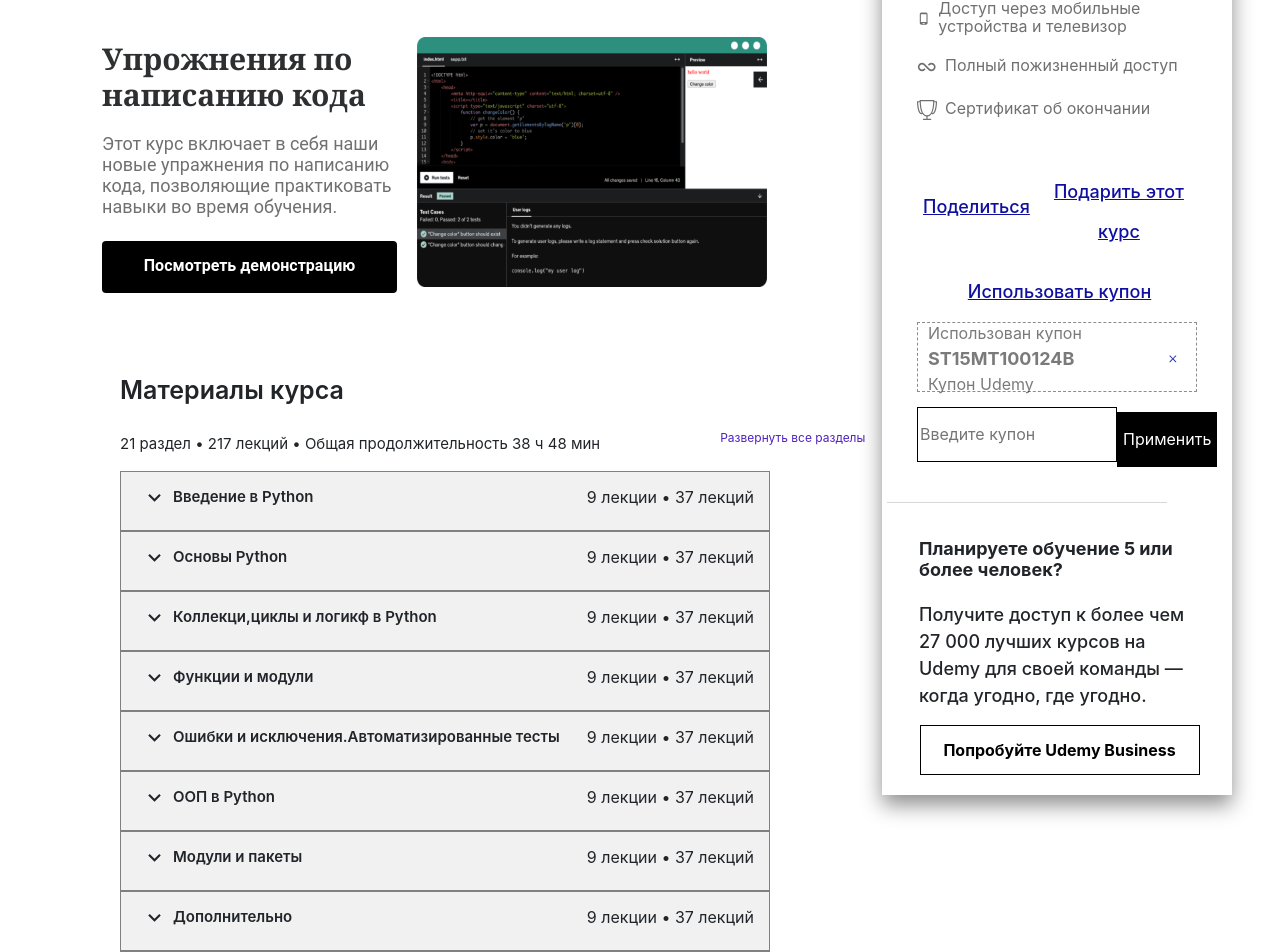
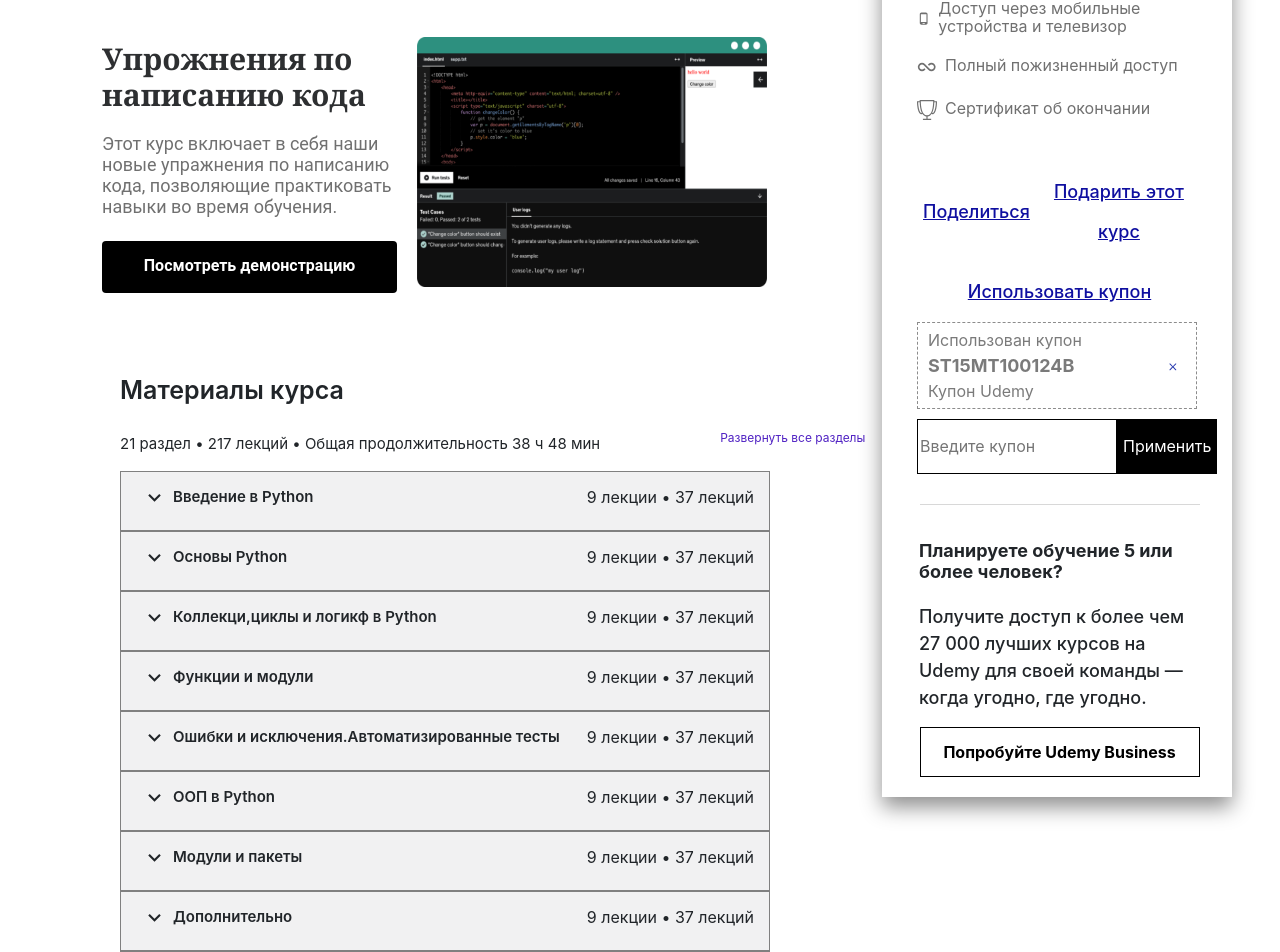
Before and after one commit to okurmenpro/bilim-ordo-frontend, a React (Create React App) app: page /course in a window 1280 px wide. Shown: the part 951-1903 px from the top of the page. Built offline with nearby package versions, Linux system fonts and the light colour scheme.

Commit message:
fix course coupon

```diff
--- a/src/components/Sidebar/Sidebar.css
+++ b/src/components/Sidebar/Sidebar.css
@@ -202,7 +202,6 @@ p {
     color: rgb(15, 15, 160);
     text-decoration: underline;
     line-height: 40px;
-    margin-bottom: 10px;
     border: none;
 }
 
@@ -227,7 +226,6 @@ span {
 
 .used_coupon {
     width: 280px;
-    height: 70px;
     border: 1px dashed rgba(0, 0, 0, 0.448);
     display: flex;
     justify-content: space-between;
@@ -242,9 +240,11 @@ span {
     text-align: start;
     color: rgba(0, 0, 0, 0.523);
     cursor: pointer none;
+    margin: 0;
 }
 
 .used_coupon p a {
+    margin: 0;
     font-size: 18px;
     font-weight: 700;
     color: rgba(0, 0, 0, 0.523);
@@ -263,7 +263,7 @@ span {
     justify-content: space-between;
     align-items: center;
     margin-top: 10px;
-    margin-bottom: 70px;
+    margin-bottom: 30px;
 }
 
 .enter_coupon input {
@@ -281,16 +281,13 @@ span {
     color: #fff;
     background: #000;
     border: none;
-    margin-top: 10px;
 }
 
 .line {
-
+    margin: auto;
     width: 280px;
     height: 1px;
     background-color: #00000027;
-    margin-top: -35px;
-    margin-left: -30px;
     margin-bottom: 35px;
 }
 
```
